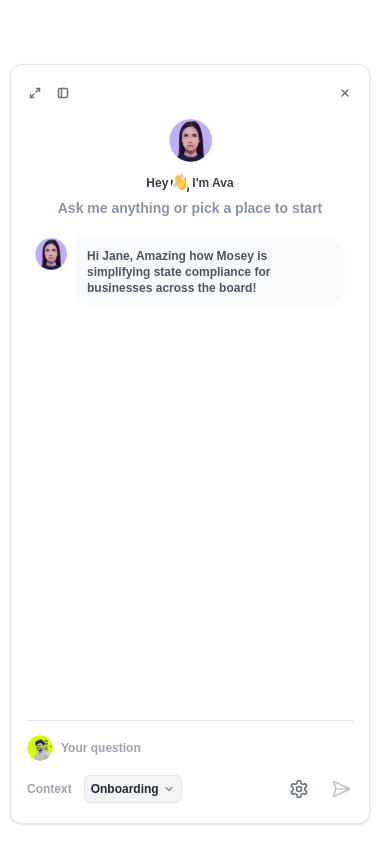
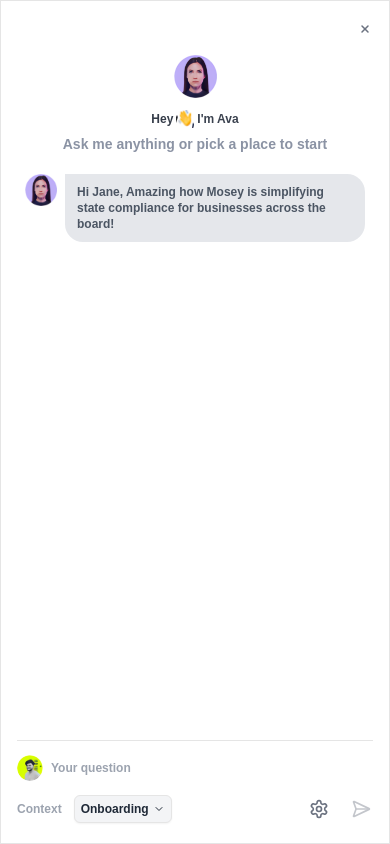
Before and after one commit to akshatj2209/chatbot-frontend, a Next.js app: page / in a window 390 px wide. Built offline with nearby package versions, Linux system fonts and the light colour scheme.

Commit message:
Fix: Minor Ui fixes and mobile responsiveness

```diff
--- a/app/(home)/components/ChatInterface/index.tsx
+++ b/app/(home)/components/ChatInterface/index.tsx
@@ -14,7 +14,7 @@ export default function ChatInterface() {
         <div
             className={cn(
                 isMaximized && 'w-[calc(100%-40px)]',
-        !isMaximized && paneLocation === 'left' ? 'fixed bottom-5 left-5' : 'fixed bottom-5 right-5'
+                !isMaximized && paneLocation === 'left' ? 'md:fixed md:bottom-5 md:left-5 bottom-0 left-0' : 'fixed md:bottom-5 md:right-5 bottom-0 right-0'
             )}
         >
             {isChatOpen ? (
--- a/app/(home)/page.tsx
+++ b/app/(home)/page.tsx
@@ -4,7 +4,7 @@ import { ChatContextProvider } from '@/contexts/ChatContext';
 
 export default function Home() {
   return (
-    <main className="flex w-full min-h-screen flex-col items-center justify-between p-5 font-inter">
+    <main className="flex w-full min-h-screen flex-col items-center justify-between md:p-5 font-inter">
       <ChatContextProvider>
         <ChatInterface />
       </ChatContextProvider>
--- a/components/ChatbotWidget/Header/ActionRow.tsx
+++ b/components/ChatbotWidget/Header/ActionRow.tsx
@@ -7,7 +7,7 @@ export default function ActionRow() {
     useChatContext();
   return (
     <div className="flex justify-between gap-4 text-gray-500 font-bold">
-      <div className="flex gap-3">
+      <div className="hidden md:flex gap-3">
         <button
           className="w-4 h-4 flex items-center justify-center rounded-sm hover:bg-gray-200"
           onClick={() => setIsMaximized((prev) => !prev)}
@@ -32,7 +32,7 @@ export default function ActionRow() {
         )}
       </div>
       <button
-        className="w-4 h-4 flex items-center justify-center rounded-sm hover:bg-gray-200"
+        className="ml-auto w-4 h-4 flex items-center justify-center rounded-sm hover:bg-gray-200"
         onClick={toggleChat}
         disabled={isLoading}
       >
--- a/components/ChatbotWidget/MessageBox/BotMessage.tsx
+++ b/components/ChatbotWidget/MessageBox/BotMessage.tsx
@@ -16,7 +16,7 @@ export default function BotMessage({ message }: Props) {
         height={32}
         className="max-h-8 max-w-8 shrink-0"
       />
-      <div className="bg-gray-50 py-2.5 px-3 rounded-b-[18px] rounded-r-[18px] text-gray-600 text-xs font-semibold">
+      <div className="bg-gray-200 py-2.5 px-3 rounded-b-[18px] rounded-r-[18px] text-gray-600 text-xs font-semibold">
         {message.text}
       </div>
     </div>
--- a/components/ChatbotWidget/MessageBox/index.tsx
+++ b/components/ChatbotWidget/MessageBox/index.tsx
@@ -1,4 +1,4 @@
-import React from 'react';
+import React, { useEffect, useRef } from 'react';
 import { Message } from '../types';
 import BotMessage from './BotMessage';
 import UserMessage from './UserMessage';
@@ -8,6 +8,12 @@ type Props = {
 };
 
 export default function MessageBox({ messages }: Props) {
+  const messagesEndRef = useRef<HTMLDivElement>(null);
+
+  useEffect(() => {
+    messagesEndRef.current?.scrollIntoView({ behavior: 'smooth' });
+  }, [messages]);
+
   return (
     <div className="flex flex-col gap-[18px]">
       {messages.map((message) =>
@@ -17,6 +23,7 @@ export default function MessageBox({ messages }: Props) {
           <UserMessage key={message.id} message={message} />
         )
       )}
+      <div ref={messagesEndRef} />
     </div>
   );
 }
--- a/components/ChatbotWidget/index.tsx
+++ b/components/ChatbotWidget/index.tsx
@@ -14,8 +14,8 @@ const ChatbotWidget: React.FC = () => {
   return (
     <Card
       className={cn(
-        'flex flex-col gap-5 h-[90vh] max-h-[90vh]',
-        isMaximized ? 'w-full' : 'w-[360px]'
+        'flex flex-col gap-5 h-screen md:h-[90vh] md:max-h-[90vh] rounded-none md:rounded-lg ',
+        isMaximized ? 'w-full' : 'w-full md:w-[360px]'
       )}
     >
       <Header />
```
Lines whose indentation alone changed are shown as unchanged.
